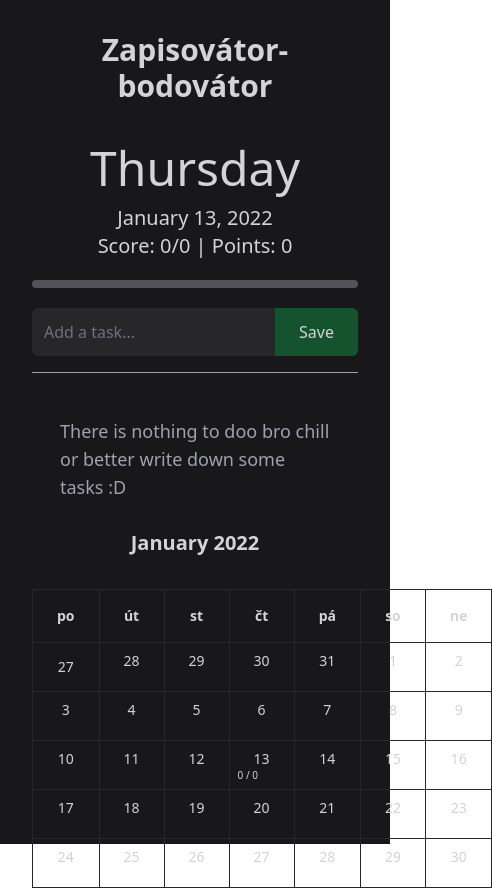
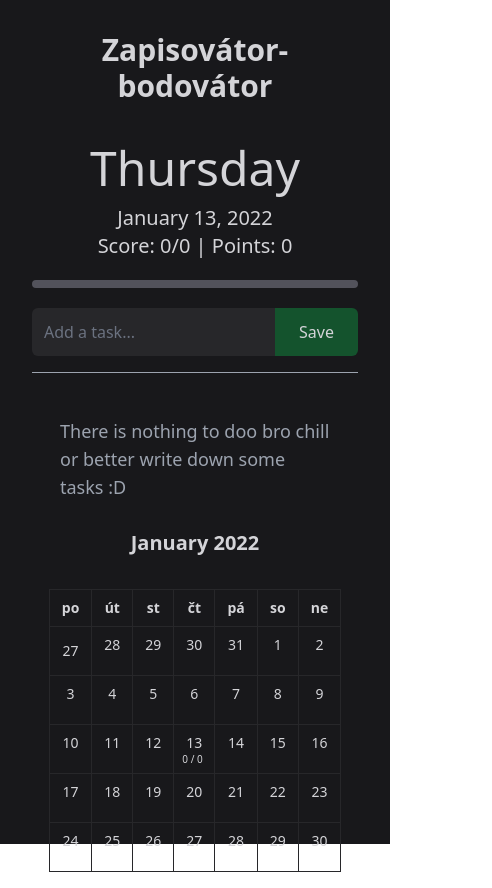
Before and after one commit to MichalMurin1/zapisovatko, a Svelte app: page / in a window 390 px wide. Shown: the whole page, 492 px wide, since content can reach past the window. Built offline with nearby package versions, Linux system fonts and the light colour scheme; some icons are missing.

Commit message:
just responsive coding

```diff
--- a/package.json
+++ b/package.json
@@ -26,7 +26,7 @@
     "svelte": "^3.0.0",
     "svelte-check": "^2.0.0",
     "svelte-preprocess": "^4.0.0",
-    "tailwindcss": "^3.0.23",
+    "tailwindcss": "^3.2.4",
     "tslib": "^2.0.0",
     "typescript": "^4.0.0"
   },
--- a/public/index.css
+++ b/public/index.css
@@ -1,5 +1,5 @@
 /*
-! tailwindcss v3.0.23 | MIT License | https://tailwindcss.com
+! tailwindcss v3.2.4 | MIT License | https://tailwindcss.com
 */
 
 /*
@@ -30,6 +30,7 @@
 2. Prevent adjustments of font size after orientation changes in iOS.
 3. Use a more readable tab size.
 4. Use the user's configured `sans` font-family by default.
+5. Use the user's configured `sans` font-feature-settings by default.
 */
 
 html {
@@ -44,6 +45,8 @@ html {
   /* 3 */
   font-family: ui-sans-serif, system-ui, -apple-system, BlinkMacSystemFont, "Segoe UI", Roboto, "Helvetica Neue", Arial, "Noto Sans", sans-serif, "Apple Color Emoji", "Segoe UI Emoji", "Segoe UI Symbol", "Noto Color Emoji";
   /* 4 */
+  font-feature-settings: normal;
+  /* 5 */
 }
 
 /*
@@ -186,6 +189,8 @@ textarea {
   font-family: inherit;
   /* 1 */
   font-size: 100%;
+  /* 1 */
+  font-weight: inherit;
   /* 1 */
   line-height: inherit;
   /* 1 */
@@ -415,15 +420,62 @@ video {
   height: auto;
 }
 
-/*
-Ensure the default browser behavior of the `hidden` attribute.
-*/
+/* Make elements with the HTML hidden attribute stay hidden by default */
 
 [hidden] {
   display: none;
 }
 
 *, ::before, ::after {
+  --tw-border-spacing-x: 0;
+  --tw-border-spacing-y: 0;
+  --tw-translate-x: 0;
+  --tw-translate-y: 0;
+  --tw-rotate: 0;
+  --tw-skew-x: 0;
+  --tw-skew-y: 0;
+  --tw-scale-x: 1;
+  --tw-scale-y: 1;
+  --tw-pan-x:  ;
+  --tw-pan-y:  ;
+  --tw-pinch-zoom:  ;
+  --tw-scroll-snap-strictness: proximity;
+  --tw-ordinal:  ;
+  --tw-slashed-zero:  ;
+  --tw-numeric-figure:  ;
+  --tw-numeric-spacing:  ;
+  --tw-numeric-fraction:  ;
+  --tw-ring-inset:  ;
+  --tw-ring-offset-width: 0px;
+  --tw-ring-offset-color: #fff;
+  --tw-ring-color: rgb(59 130 246 / 0.5);
+  --tw-ring-offset-shadow: 0 0 #0000;
+  --tw-ring-shadow: 0 0 #0000;
+  --tw-shadow: 0 0 #0000;
+  --tw-shadow-colored: 0 0 #0000;
+  --tw-blur:  ;
+  --tw-brightness:  ;
+  --tw-contrast:  ;
+  --tw-grayscale:  ;
+  --tw-hue-rotate:  ;
+  --tw-invert:  ;
+  --tw-saturate:  ;
+  --tw-sepia:  ;
+  --tw-drop-shadow:  ;
+  --tw-backdrop-blur:  ;
+  --tw-backdrop-brightness:  ;
+  --tw-backdrop-contrast:  ;
+  --tw-backdrop-grayscale:  ;
+  --tw-backdrop-hue-rotate:  ;
+  --tw-backdrop-invert:  ;
+  --tw-backdrop-opacity:  ;
+  --tw-backdrop-saturate:  ;
+  --tw-backdrop-sepia:  ;
+}
+
+::backdrop {
+  --tw-border-spacing-x: 0;
+  --tw-border-spacing-y: 0;
   --tw-translate-x: 0;
   --tw-translate-y: 0;
   --tw-rotate: 0;
@@ -489,14 +541,6 @@ Ensure the default browser behavior of the `hidden` attribute.
 
 .left-2 {
   left: 0.5rem;
-}
-
-.bottom-2 {
-  bottom: 0.5rem;
-}
-
-.left-1 {
-  left: 0.25rem;
 }
 
 .bottom-1 {
@@ -624,8 +668,8 @@ Ensure the default browser behavior of the `hidden` attribute.
   flex-shrink: 0;
 }
 
-.basis-2 {
-  flex-basis: 0.5rem;
+.shrink-0 {
+  flex-shrink: 0;
 }
 
 .border-collapse {
@@ -799,9 +843,14 @@ Ensure the default browser behavior of the `hidden` attribute.
   padding-bottom: 0.5rem;
 }
 
-.py-4 {
-  padding-top: 1rem;
-  padding-bottom: 1rem;
+.px-2 {
+  padding-left: 0.5rem;
+  padding-right: 0.5rem;
+}
+
+.px-3 {
+  padding-left: 0.75rem;
+  padding-right: 0.75rem;
 }
 
 .pt-8 {
@@ -844,18 +893,13 @@ Ensure the default browser behavior of the `hidden` attribute.
   line-height: 1.25rem;
 }
 
+.text-\[10px\] {
+  font-size: 10px;
+}
+
 .text-lg {
   font-size: 1.125rem;
   line-height: 1.75rem;
-}
-
-.text-xs {
-  font-size: 0.75rem;
-  line-height: 1rem;
-}
-
-.text-\[10px\] {
-  font-size: 10px;
 }
 
 .font-bold {
@@ -962,3 +1006,26 @@ input:checked + .checkbox polyline {
   --tw-ring-shadow: var(--tw-ring-inset) 0 0 0 calc(1px + var(--tw-ring-offset-width)) var(--tw-ring-color);
   box-shadow: var(--tw-ring-offset-shadow), var(--tw-ring-shadow), var(--tw-shadow, 0 0 #0000);
 }
+
+@media not all and (min-width: 640px) {
+  .max-sm\:px-6 {
+    padding-left: 1.5rem;
+    padding-right: 1.5rem;
+  }
+}
+
+@media (min-width: 640px) {
+  .sm\:w-8 {
+    width: 2rem;
+  }
+
+  .sm\:px-6 {
+    padding-left: 1.5rem;
+    padding-right: 1.5rem;
+  }
+
+  .sm\:px-3 {
+    padding-left: 0.75rem;
+    padding-right: 0.75rem;
+  }
+}
--- a/src/components/ActDay.svelte
+++ b/src/components/ActDay.svelte
@@ -49,7 +49,7 @@
 </script>
 
 <div class="mx-auto max-w-sm flex mb-5 items-center justify-center">
-    <div class="w-8 fill-white cursor-pointer ml-0 mr-auto" on:click="{handleBackClick}">
+    <div class="sm:w-8 w-5 fill-white cursor-pointer ml-0 mr-auto shrink-0" on:click="{handleBackClick}">
 		<TiArrowLeftThick/>
 	</div>
     <div class="text-center px-4">
@@ -57,7 +57,7 @@
         <p class="text-xl">{formatter.format($dateStore)}</p>
         <p class="text-xl">Score: {completedCount}/{taskCount} | Points: {completedCount - (taskCount - completedCount)}</p>
     </div>
-    <div class="w-8 fill-white cursor-pointer mr-0 ml-auto" on:click="{handleForwardClick}">
+    <div class="sm:w-8 w-5 fill-white cursor-pointer mr-0 ml-auto shrink-0" on:click="{handleForwardClick}">
 		<TiArrowRightThick/>
 	</div>
 </div>
--- a/src/components/Calendar.svelte
+++ b/src/components/Calendar.svelte
@@ -58,7 +58,7 @@
 <table class="border-collapse border border-zinc-800 text-sm text-center mx-auto">
     <tr class="">
     {#each daysOfWeek as day}
-        <th class="px-6 py-4 border border-zinc-800">{day}</th>
+        <th class="sm:px-6 px-3 py-2 border font-bold border-zinc-800">{day}</th>
     {/each}
     </tr>
     <!-- make calendar, loop over 41 day and iterate up firstDayCalendar -->
@@ -69,7 +69,7 @@
                 <td>{dayFormatter.format(firstDayCalendar)}</td>
             {:else}
             <td
-            class="px-6 pt-2 pb-5 border border-zinc-800 relative"
+            class="sm:px-6 px-3 pt-2 pb-5 border border-zinc-800 relative"
             >
                 {dayFormatter.format(firstDayCalendar.setDate(firstDayCalendar.getDate() + 1))}
                 {#if allDates2Completed[firstDayCalendar.getDate()]}
```
Also changed, not shown: 2 other files (tests, documents, lock files or other folders).
